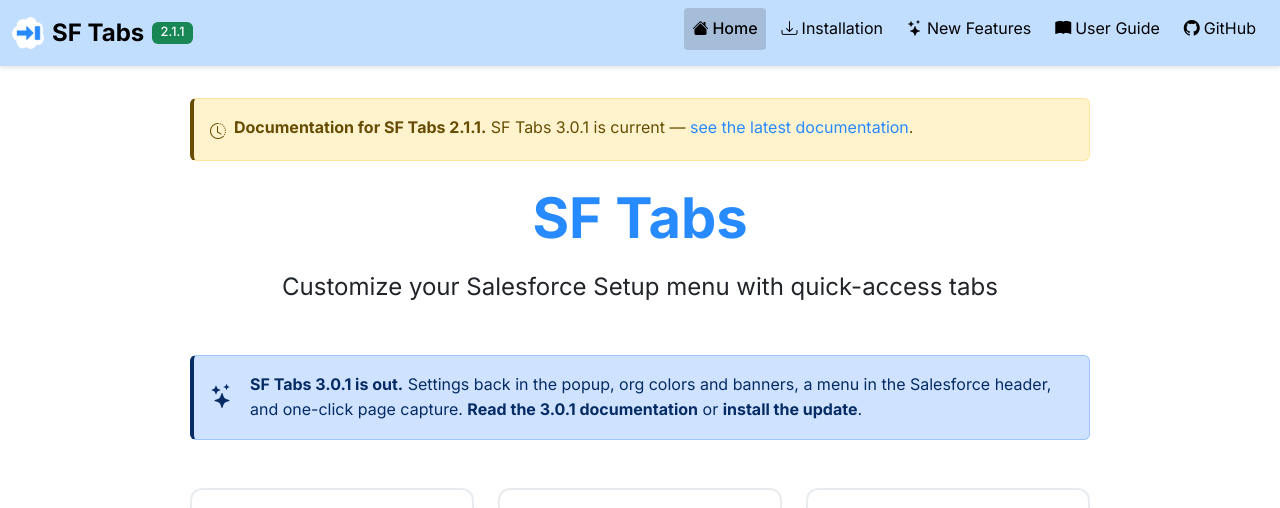
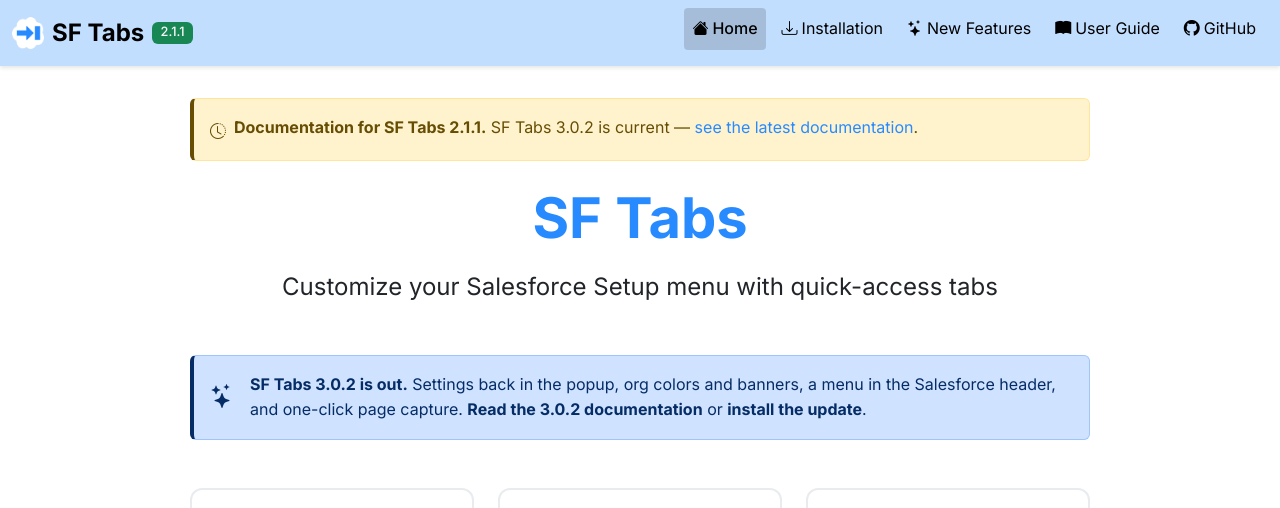
Before and after one commit to chrisrouse/sftabs, a Jekyll site: the page built from docs/v2/index.md, in a window 1280 px wide and 900 px high. Shown: the top 508 px of the window. Built offline with Jekyll 4.4.1, drawn with Linux system fonts in a browser that asks for light colours; nearby versions of some CDN libraries.

Commit message:
docs: show v3.0.2 in the docs header and footer
Co-Authored-By: Claude Opus 5.5 <noreply@anthropic.com>

```diff
--- a/docs/_config.yml
+++ b/docs/_config.yml
@@ -12,7 +12,7 @@ theme: null
 
 # Version shown in the v3 layout's header badge and footer. The v2 layout
 # hardcodes 2.1.1 at default.html:46; this exists so the v3 side has one place.
-v3_version: "3.0.1"
+v3_version: "3.0.2"
 
 # The superseded version, named in the notice on the retained /v2/ pages.
 v2_version: "2.1.1"
```
